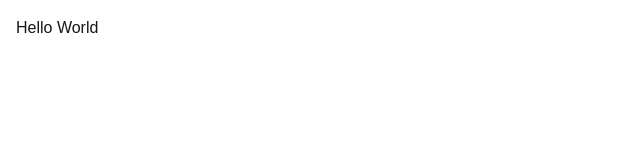
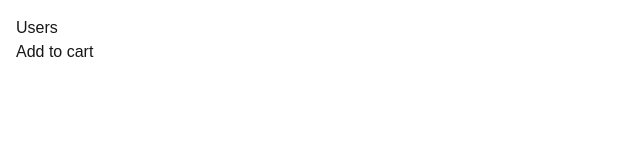
Before and after one commit to antaresvalle/debug-nest, a Next.js app: page / in a window 1280 px wide. Shown: the top 160 px of the page, without its empty margins (0-640 px from the left). Built offline with nearby package versions, Linux system fonts and the light colour scheme.

Commit message:
add ProductCard to Home page

```diff
--- a/app/page.tsx
+++ b/app/page.tsx
@@ -1,9 +1,12 @@
 import Image from "next/image";
+import Link from "next/link";
+import ProductCard from "./components/ProductCard";
 
 export default function Home() {
   return (
     <main>
-      <h1>Hello World</h1>
+      <Link href="/users">Users</Link>
+      <ProductCard/>
     </main>
   );
 }
```
